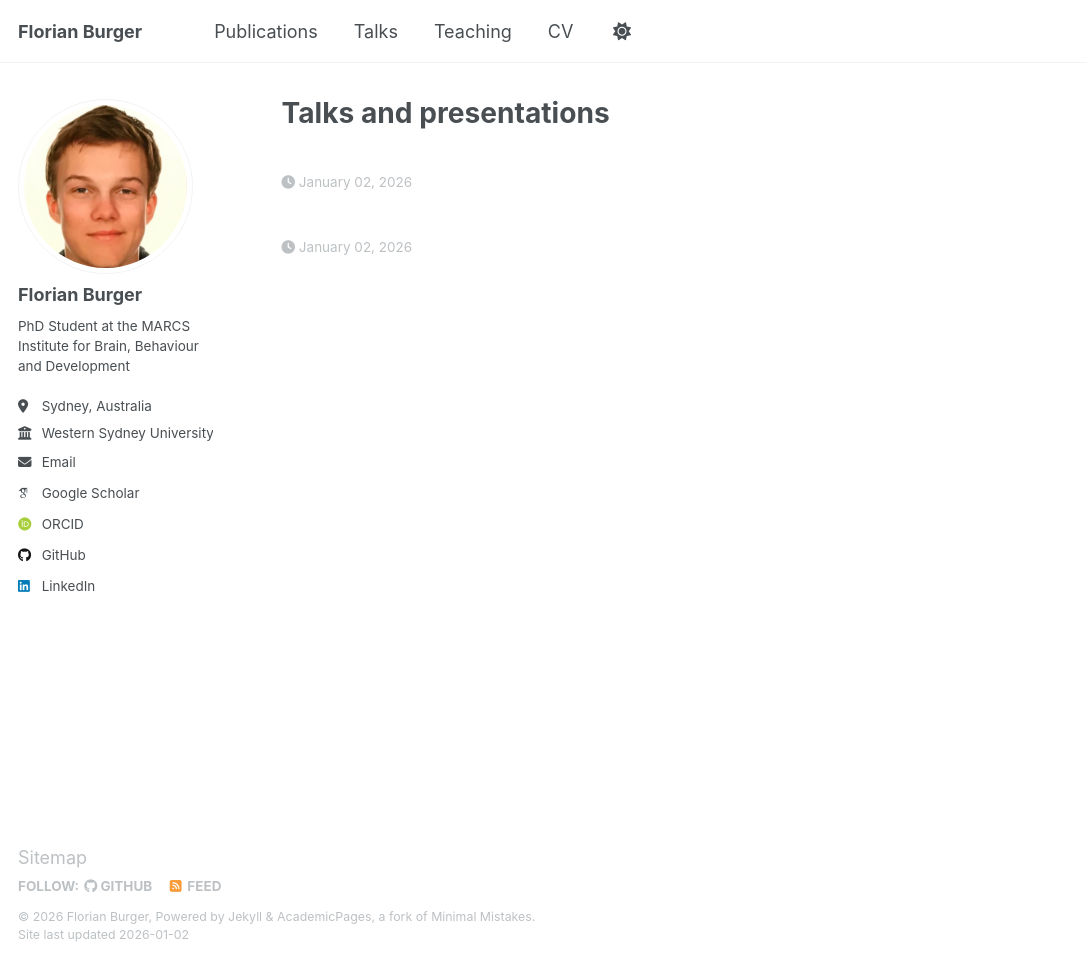
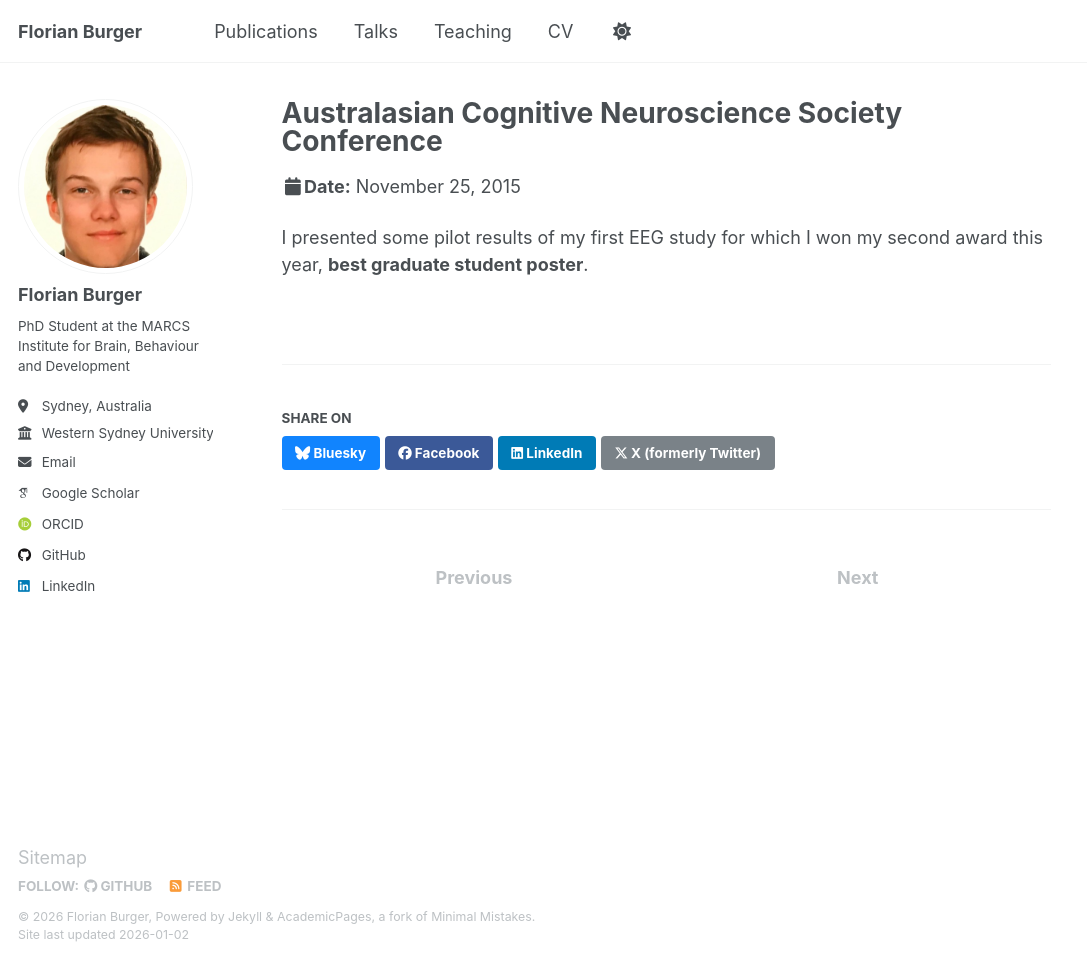
Before and after one commit to Flo-Burger/Flo-Burger.github.io, a Jekyll site: the page built from _talks/ACNS_2025.md, in a window 1280 px wide and 963 px high. Shown: the whole window, without its empty margins (0-1087 px from the left). Built offline with Jekyll 4.4.1, drawn with Linux system fonts in a browser that asks for light colours; some web fonts are replaced.

Commit message:
Next_Update

```diff
--- a/_pages/talks.html
+++ b/_pages/talks.html
@@ -1,6 +1,6 @@
 ---
 layout: archive
-title: "Talks and presentations"
+title: "Talks and Presentations"
 permalink: /talks/
 author_profile: true
 ---
--- /dev/null
+++ b/_talks/ACNS_2025.md
@@ -0,0 +1,11 @@
+---
+title: "Australasian Cognitive Neuroscience Society Conference"
+collection: talks
+type: "Conference"
+permalink: /talks/
+venue: "Monash University/Deakin University"
+date: 25.11.2015
+location: "Melbourne, Australia"
+---
+
+I presented some pilot results of my first EEG study for which I won my second award this year, __best graduate student poster__.
--- a/_talks/EPC.md
+++ b/_talks/EPC.md
@@ -5,7 +5,7 @@ type: "Conference"
 permalink: /talks/
 venue: "University of New South Wales"
 date: 04.11.2015
-location: "Sydney, Australia
+location: "Sydney, Australia"
 ---
 
-I presented some preliminary results as a poster for which I won the __Best Student Poster Award__.
+I presented some preliminary results on a computational project as a poster for which I won the __Best Student Poster Award__.
```
Also changed, not shown: _publications/hierarchical-emergence-profiles-of-human-derived-dimensions-are-a-fundamental-property-of-deep-neural-networks.md (+1 -1 lines), _talks/CCN_2025.md (added, +11 -0 lines), _talks/Macquarie_Uni_Talk.md (+1 -1 lines), _teaching/Bachelor_Thesis_UvA.md (added, +11 -0 lines), _teaching/PPLE_UvA.md (renamed from _teaching/Place_Holder_Teaching.md, +2 -0 lines), talkmap/org-locations.js (+12 -12 lines), 1 other file.
